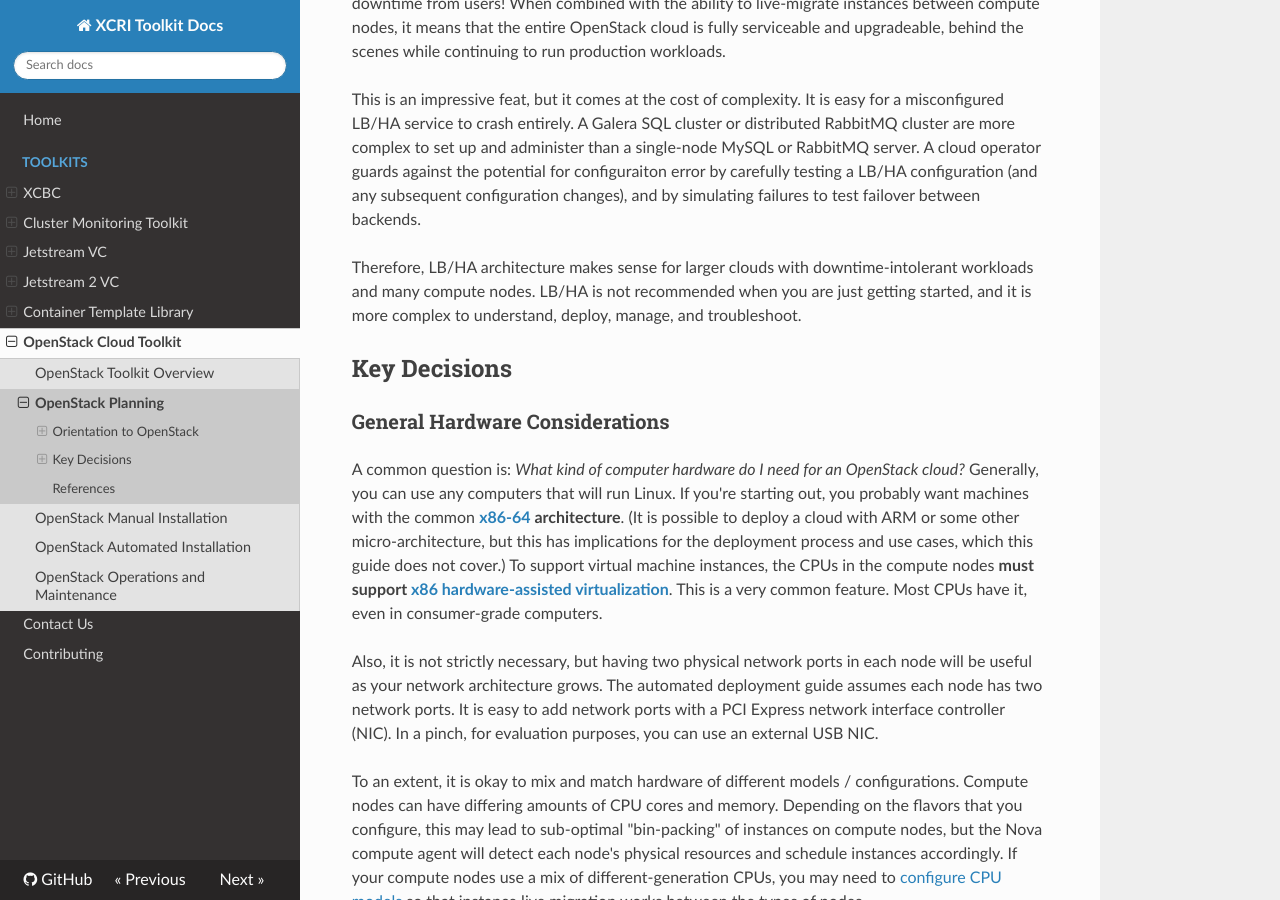
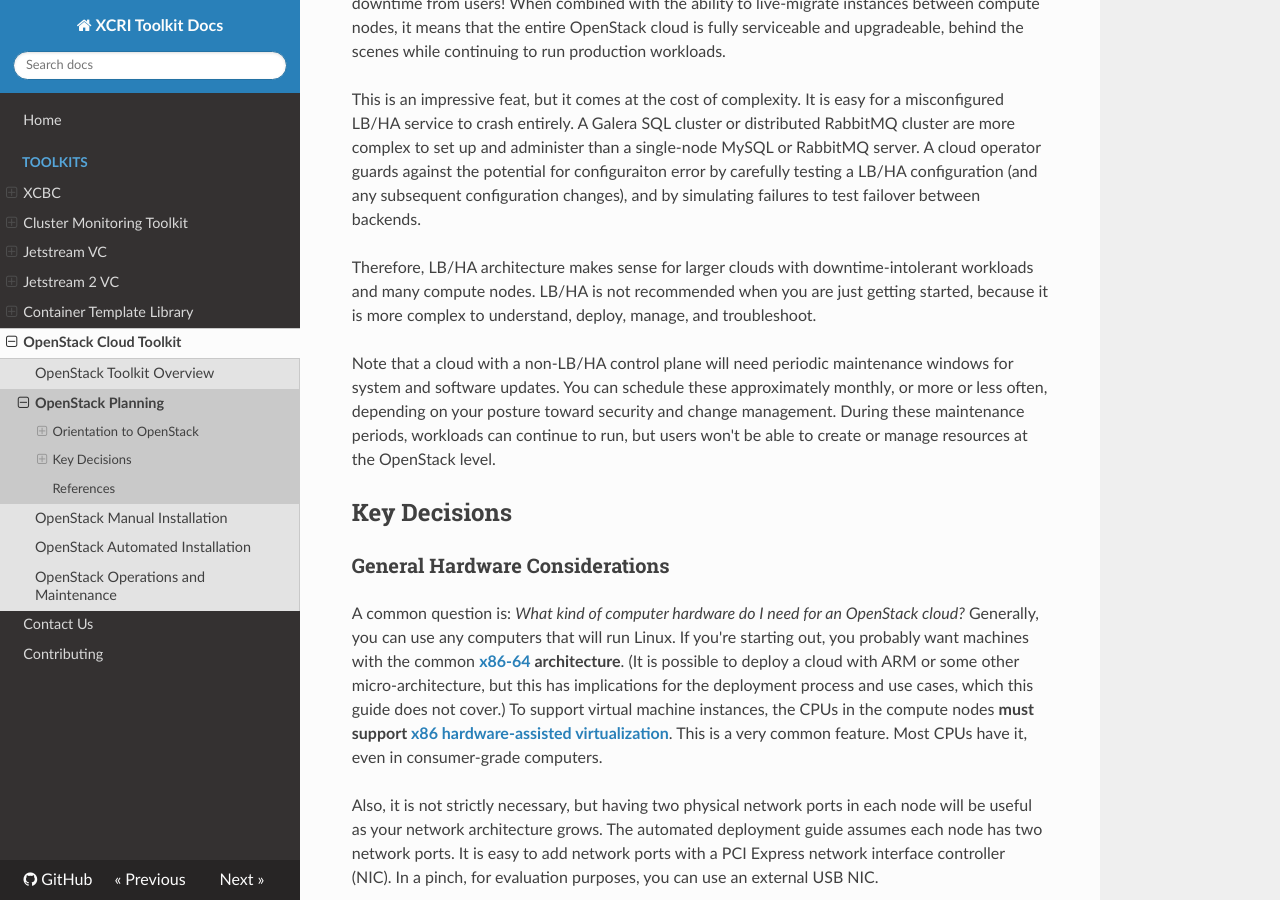
Before and after one commit to access-ci-org/Toolkit-Docs, an MkDocs documentation site: the page built from docs/toolkits/openstack-planning-guide.md, in a window 1280 px wide and 900 px high, scrolled down 8817 px. Built offline with MkDocs 1.6.1, drawn with Linux system fonts in a browser that asks for light colours; nearby versions of some CDN libraries; old or Windows-style settings are respelled for this version of MkDocs.

Commit message:
mention that a non LB/HA cloud will need updates

```diff
--- a/docs/toolkits/openstack-planning-guide.md
+++ b/docs/toolkits/openstack-planning-guide.md
@@ -178,7 +178,9 @@ A fully LB/HA control plane can be fully serviced and upgraded in-place with no
 
 This is an impressive feat, but it comes at the cost of complexity. It is easy for a misconfigured LB/HA service to crash entirely. A Galera SQL cluster or distributed RabbitMQ cluster are more complex to set up and administer than a single-node MySQL or RabbitMQ server. A cloud operator guards against the potential for configuraiton error by carefully testing a LB/HA configuration (and any subsequent configuration changes), and by simulating failures to test failover between backends.
 
-Therefore, LB/HA architecture makes sense for larger clouds with downtime-intolerant workloads and many compute nodes. LB/HA is not recommended when you are just getting started, and it is more complex to understand, deploy, manage, and troubleshoot.
+Therefore, LB/HA architecture makes sense for larger clouds with downtime-intolerant workloads and many compute nodes. LB/HA is not recommended when you are just getting started, because it is more complex to understand, deploy, manage, and troubleshoot.
+
+Note that a cloud with a non-LB/HA control plane will need periodic maintenance windows for system and software updates. You can schedule these approximately monthly, or more or less often, depending on your posture toward security and change management. During these maintenance periods, workloads can continue to run, but users won't be able to create or manage resources at the OpenStack level.
 
 ## Key Decisions
 
```
